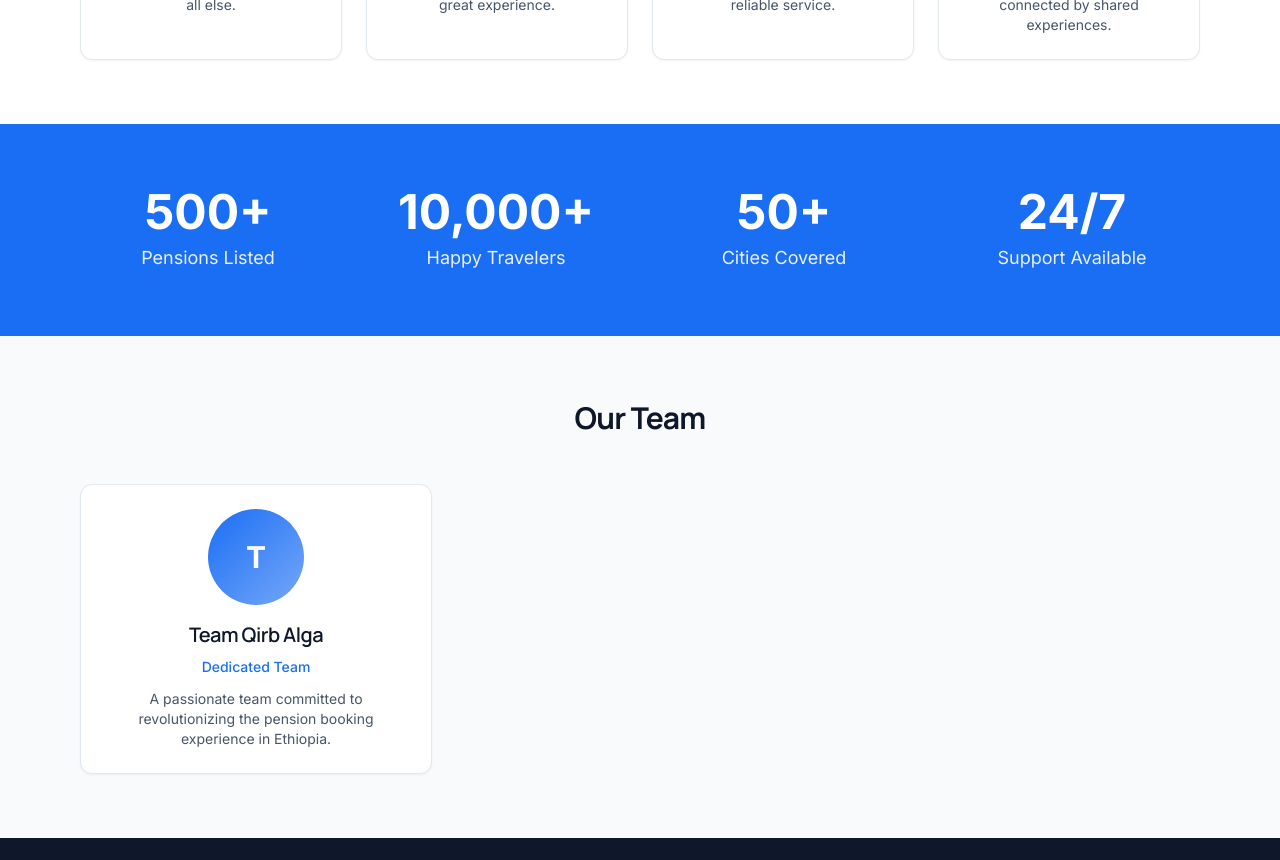
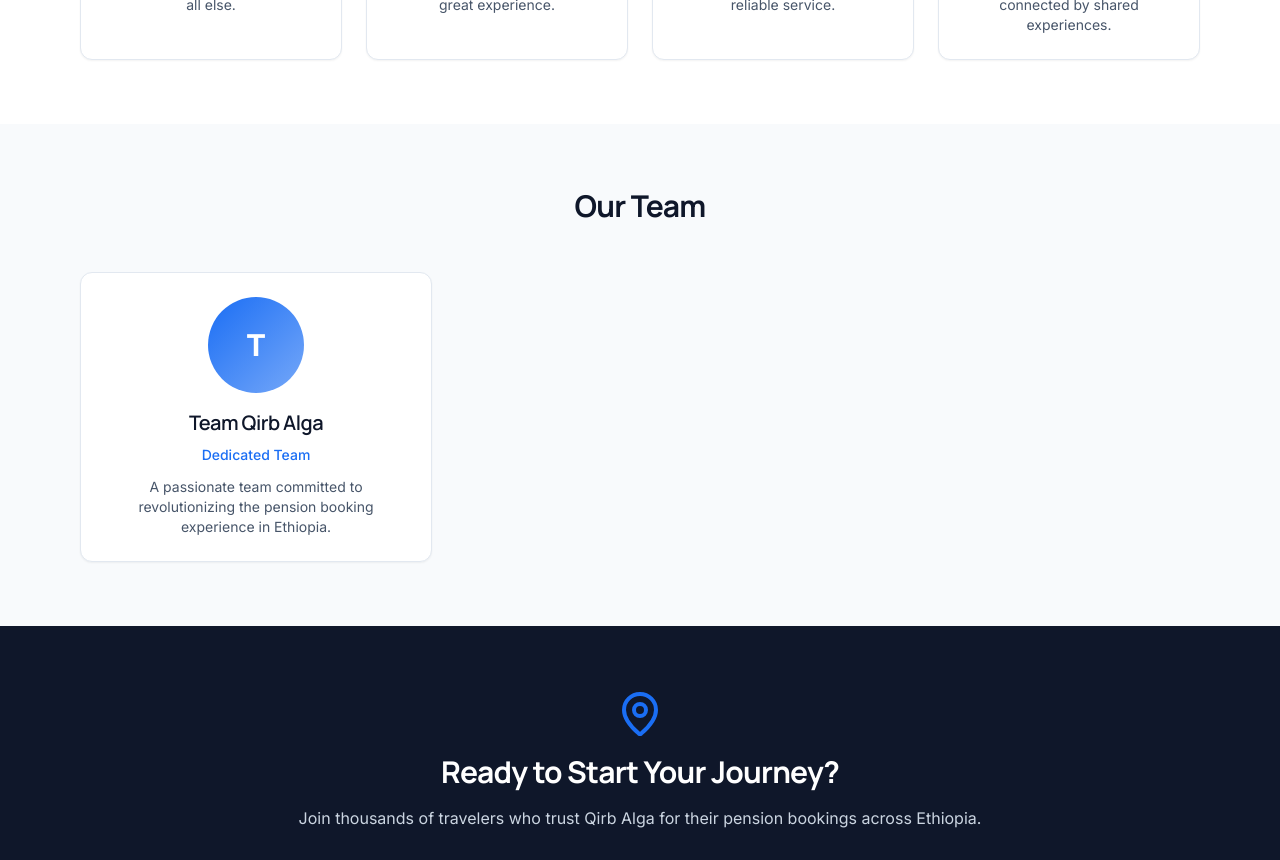
Before and after one commit to eban-19/Qirb_Alga, a React (Vite) app: page /about in a window 1280 px wide. Shown: the part 1000-1860 px from the top of the page. Built offline with nearby package versions, Linux system fonts and the light colour scheme; the HTML template or start-up script is replaced by a standard one.

Commit message:
feat: remove unnecessary section from about page

```diff
--- a/src/pages/About.tsx
+++ b/src/pages/About.tsx
@@ -44,12 +44,6 @@
           content: "We foster a community of travelers and property owners connected by shared experiences."
         }
       ],
-      stats: [
-        { number: "500+", label: "Pensions Listed" },
-        { number: "10,000+", label: "Happy Travelers" },
-        { number: "50+", label: "Cities Covered" },
-        { number: "24/7", label: "Support Available" }
-      ],
       team: [
         {
           name: "Team Qirb Alga",
@@ -91,12 +85,6 @@
           content: "በጋራ ልምዶች የተገናኙ ጉሟኞች እና ንብረት ባለቤቶች ማህበር እንሰርባለን።"
         }
       ],
-      stats: [
-        { number: "500+", label: "የተዘረዙ ክፍዎች" },
-        { number: "10,000+", label: "ደስተኞች ጉሟኞች" },
-        { number: "50+", label: "የተሸፉ ከተማዎች" },
-        { number: "24/7", label: "የአገልግሎት ድጋፍ" }
-      ],
       team: [
         {
           name: "ቡድን ቂርብ አልጋ",
@@ -137,12 +125,6 @@
           title: "Jamaa",
           content: "Siyaafaa fi abbootii qabeenyaa walitti dhiyaannu jamaa cimaa uumuu."
         }
-      ],
-      stats: [
-        { number: "500+", label: "Pensiinoota Galmeessame" },
-        { number: "10,000+", label: "Siyaafaa Nagaa Qabani" },
-        { number: "50+", label: "Magaalotaatin Harkaa'ame" },
-        { number: "24/7", label: "Gargaarsa Jiru" }
       ],
       team: [
         {
@@ -214,20 +196,6 @@
           </div>
         </div>
 
-        {/* Statistics */}
-        <div className="bg-primary text-primary-foreground py-16">
-          <div className="container mx-auto px-4 max-w-6xl">
-            <div className="grid md:grid-cols-4 gap-8 text-center">
-              {content.stats.map((stat, index) => (
-                <div key={index}>
-                  <div className="text-4xl md:text-5xl font-bold mb-2">{stat.number}</div>
-                  <div className="text-lg opacity-90">{stat.label}</div>
-                </div>
-              ))}
-            </div>
-          </div>
-        </div>
-
         {/* Team Section */}
         <div className="container mx-auto px-4 py-16 max-w-6xl">
           <h2 className="text-3xl font-bold text-slate-900 text-center mb-12">Our Team</h2>
```
